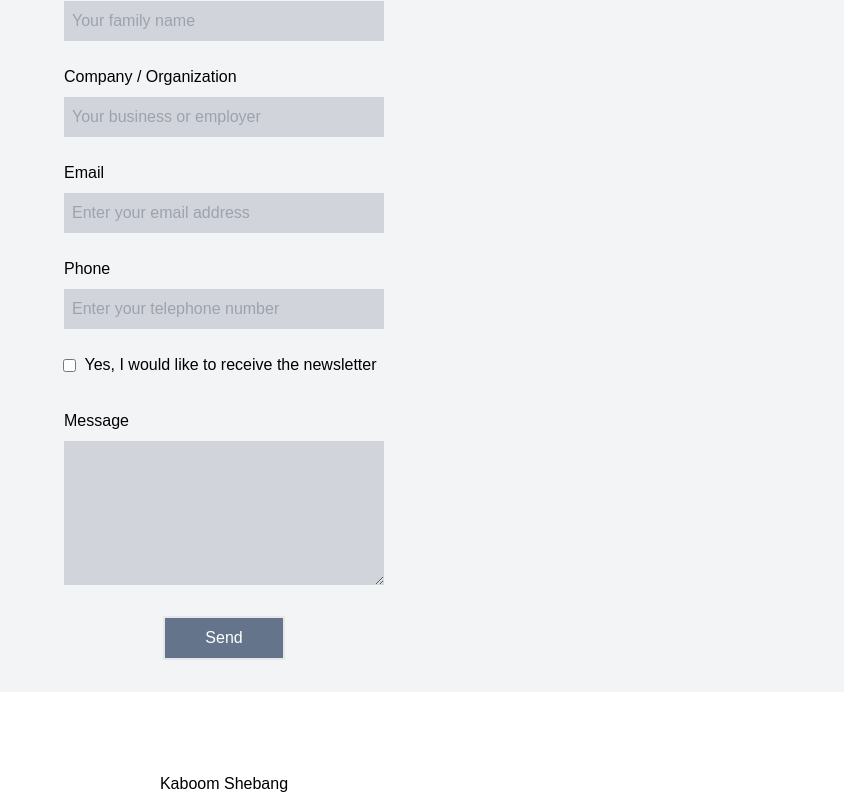
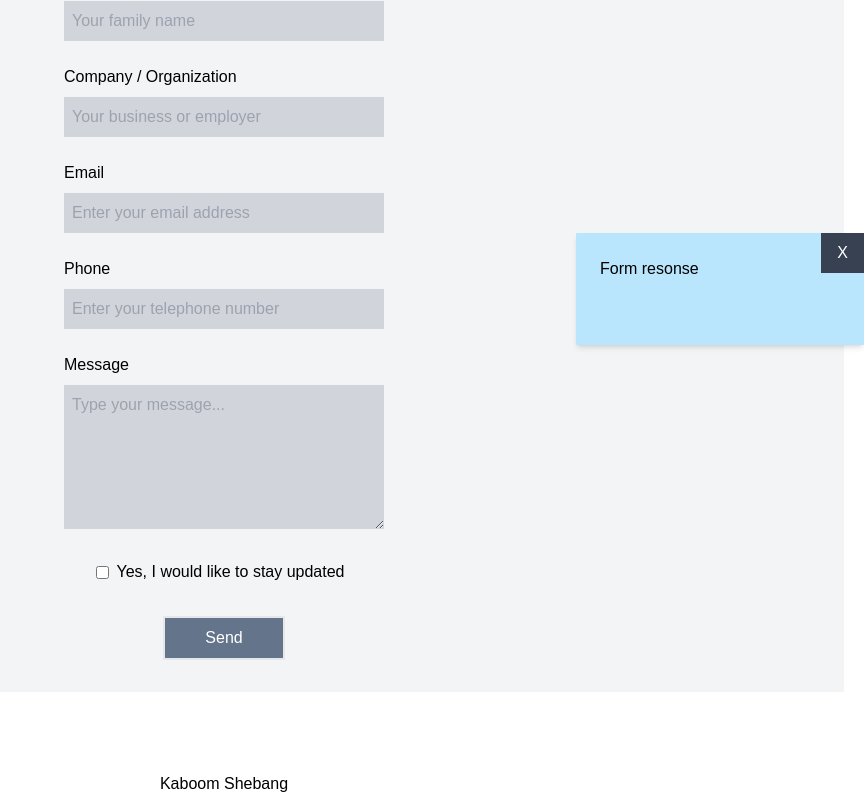
Before and after one commit to wanghaisheng/kbsb-cloudflare-form, a Vue app: page / in a window 1280 px wide. Shown: the part 455-1252 px from the top of the page, without its empty margins (416-1280 px from the left). Built offline with nearby package versions, Linux system fonts and the light colour scheme; a web font is replaced by a local one.

Commit message:
Update props

```diff
--- a/src/components/Form.vue
+++ b/src/components/Form.vue
@@ -1,6 +1,7 @@
 <script setup>
 import FormInput from './FormInput.vue';
 import FormTextarea from './FormTextarea.vue';
+import FormResponse from './FormResponse.vue';
 import Button from './Button.vue';
 </script>
 
@@ -10,38 +11,51 @@ import Button from './Button.vue';
       <FormInput
         id="first_name"
         label="First name"
-        :isRequired="true"
         placeholder="Your name"
         pattern="^[a-zA-Z- .,&]*$"
+        :isRequired="true"
       />
       <FormInput
         id="last_name"
         label="Last name"
+        placeholder="Your family name"
+        pattern="^[a-zA-Z- .,&]*$"
         :isRequired="true"
-        placeholder="Your family name"
       />
       <FormInput
         id="company"
         label="Company / Organization"
+        placeholder="Your business or employer"
+        pattern="^[0-9a-zA-Z- .,&+!?()@#*$%]*$"
         :isRequired="true"
-        placeholder="Your business or employer"
       />
       <FormInput
         id="email"
+        type="email"
         label="Email"
         placeholder="Enter your email address"
+        pattern="^[a-zA-Z0-9-._%#*+&]{1,}@{1}[a-zA-Z0-9-._]{1,}[.]{1,}[a-zA-Z0-9]{1,}$"
+        :isRequired="true"
       />
       <FormInput
         id="phone"
+        type="tel"
         label="Phone"
         placeholder="Enter your telephone number"
+        pattern="^[0-9()+ -]*$"
+      />
+      <FormTextarea
+        id="message"
+        label="Message"
+        placeholder="Type your message..."
       />
       <FormInput
+        id="newsletter"
         type="checkbox"
-        label="Yes, I would like to receive the newsletter"
+        label="Yes, I would like to stay updated"
       />
-      <FormTextarea label="Message" />
       <Button text="Send" />
     </form>
+    <FormResponse />
   </section>
 </template>
--- a/src/components/FormTextarea.vue
+++ b/src/components/FormTextarea.vue
@@ -10,8 +10,6 @@
       :required="isRequired"
       :placeholder="placeholder"
       :pattern="pattern"
-      :rows="rows"
-      :cols="cols"
     />
   </div>
 </template>
```
